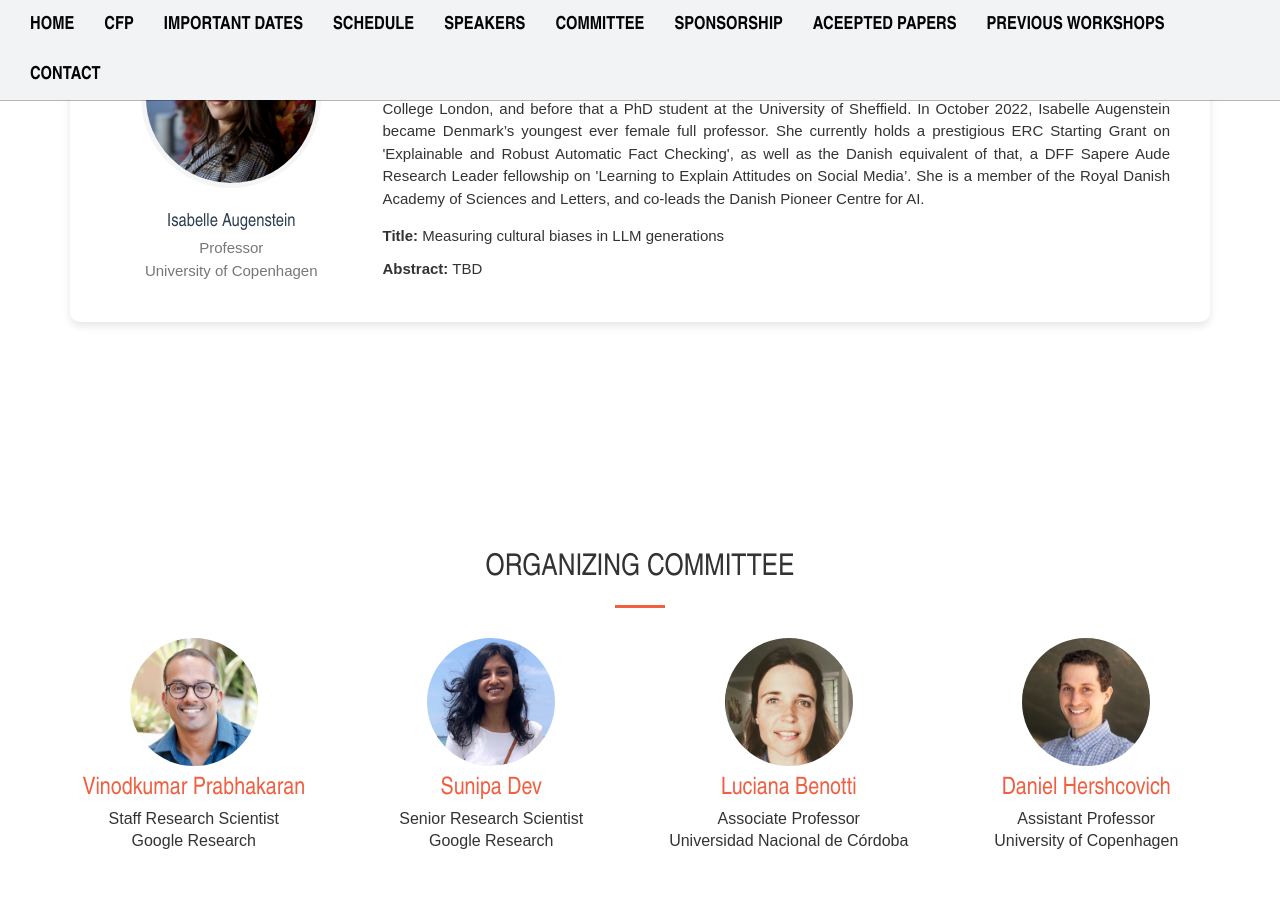
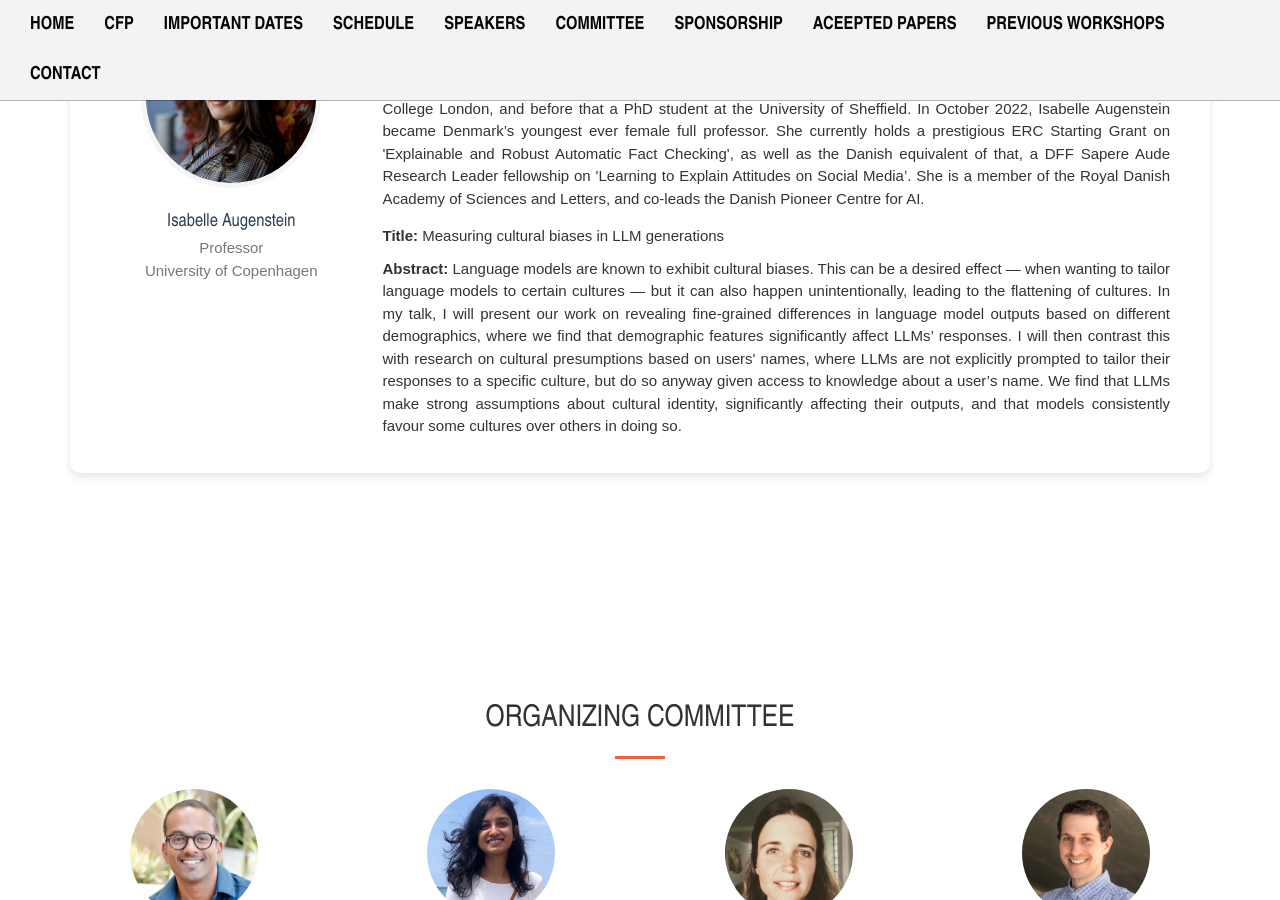
Before and after one commit to c3nlp/c3nlp.github.io, a Jekyll site: the page built from index.html, in a window 1280 px wide and 900 px high, scrolled down 5595 px. Built offline with Jekyll 4.4.1, drawn with Linux system fonts in a browser that asks for light colours; grey boxes are pictures that could not be loaded.

Commit message:
add isabelle talk

```diff
--- a/_includes/speakers.html
+++ b/_includes/speakers.html
@@ -111,7 +111,7 @@
                     <div class="talk-details">
                         <p><strong>Title:</strong> Measuring cultural biases in LLM generations
                         </p>
-                        <p><strong>Abstract:</strong> TBD</p>
+                        <p><strong>Abstract:</strong> Language models are known to exhibit cultural biases. This can be a desired effect — when wanting to tailor language models to certain cultures — but it can also happen unintentionally, leading to the flattening of cultures. In my talk, I will present our work on revealing fine-grained differences in language model outputs based on different demographics, where we find that demographic features significantly affect LLMs’ responses. I will then contrast this with research on cultural presumptions based on users' names, where LLMs are not explicitly prompted to tailor their responses to a specific culture, but do so anyway given access to knowledge about a user’s name. We find that LLMs make strong assumptions about cultural identity, significantly affecting their outputs, and that models consistently favour some cultures over others in doing so.</p>
                     </div>
                 </div>
             </div>
--- a/_includes/speakers_bk.html
+++ b/_includes/speakers_bk.html
@@ -47,11 +47,11 @@
                              width="128">
                         <h3>Lise Dobrin</h3>
                     </a>
-                    <p>Associate Professor<br>University of Virginia</p>
+                    <p>Professor<br>University of Virginia</p>
                 </div>
                 <div class="speaker">
                     <a href="https://mbzuai.ac.ae/study/faculty/monojit-choudhury/" target="_blank">
-                        <img src="img/portfolio/monojit.jpg" style="border-radius: 50%;" alt=""
+                        <img src="img/portfolio/monojit.png" style="border-radius: 50%;" alt=""
                              width="128">
                         <h3>Monojit Choudhury</h3>
                     </a>
@@ -65,6 +65,7 @@
                     </a>
                     <p>Associate Professor<br>University of Amsterdam</p>
                 </div>
+                <br clear="all">
                 <div class="speaker">
                     <a href="http://isabelleaugenstein.github.io/" target="_blank">
                         <img src="img/portfolio/isabelle.jpg" style="border-radius: 50%;" alt=""
```
